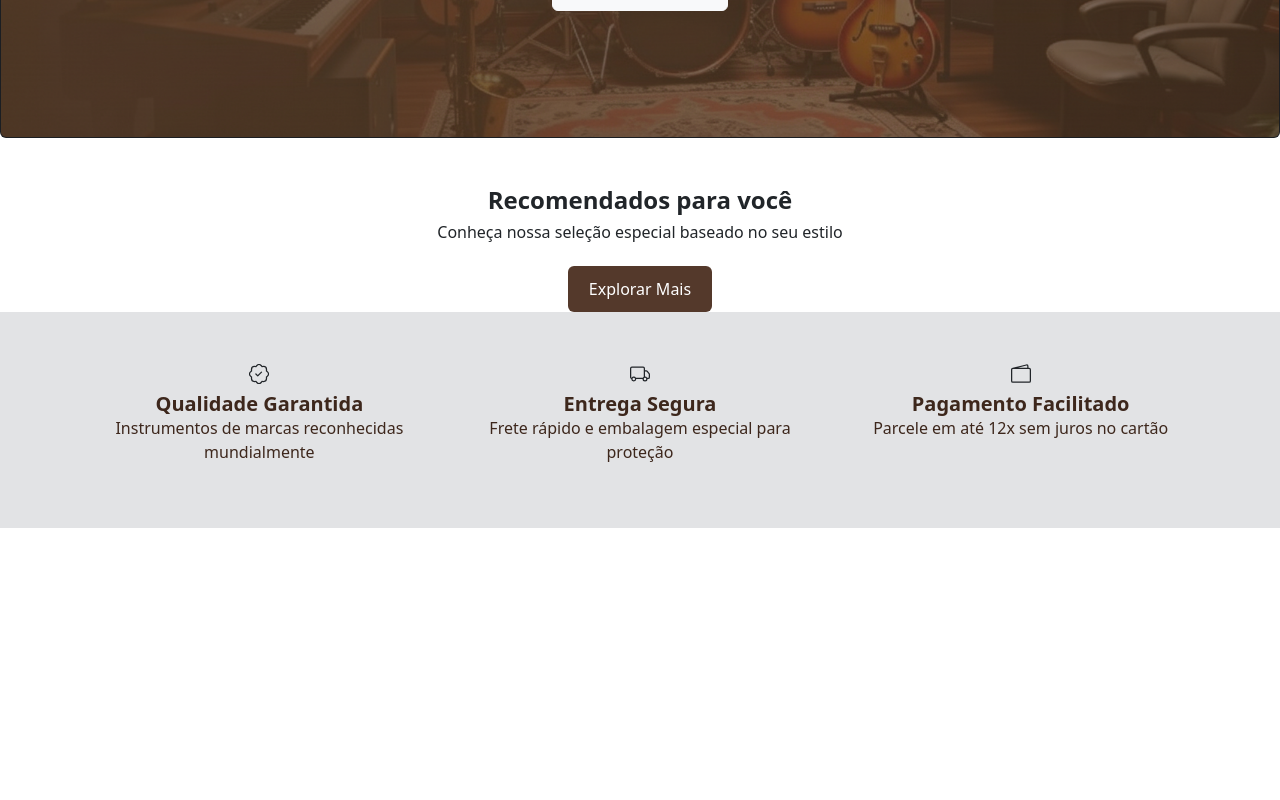
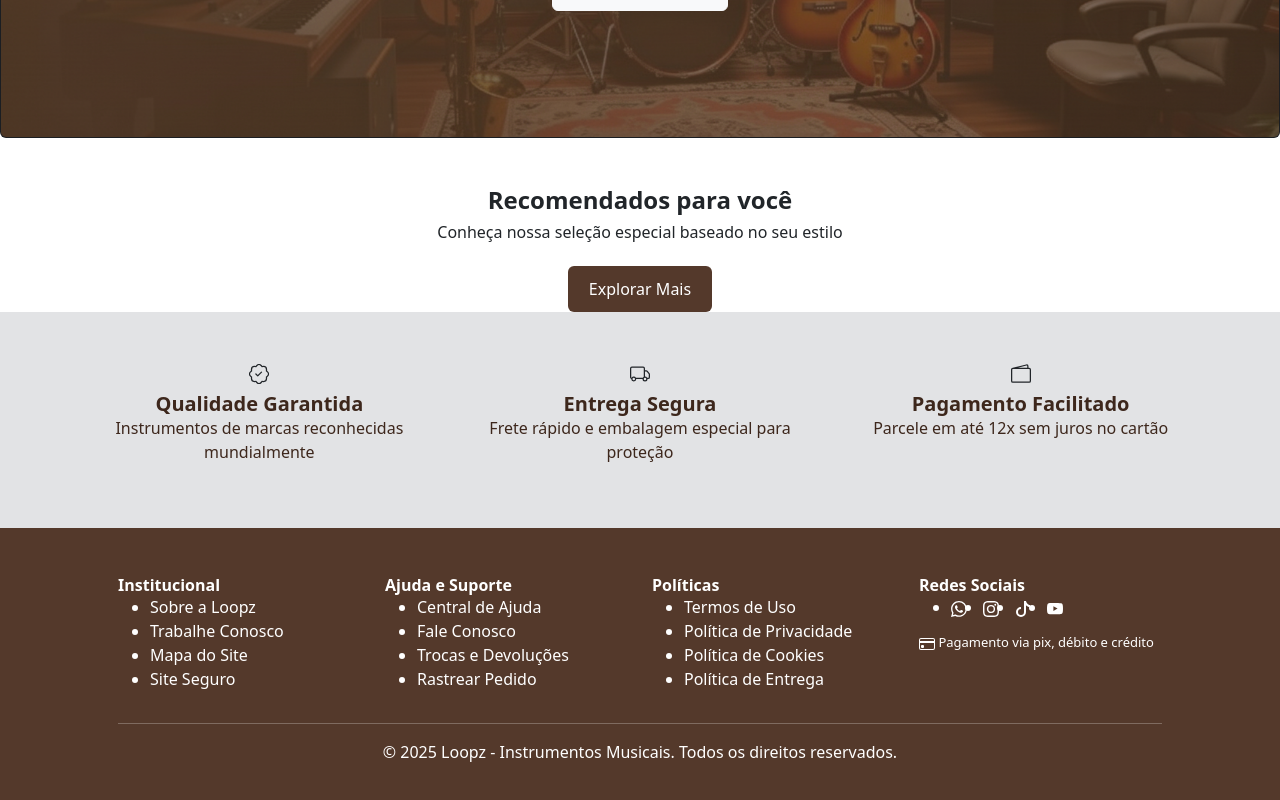
Before and after one commit to LoopzMusic/Loopz_FrontEnd, an Angular app: page / in a window 1280 px wide. Shown: the part 428-1228 px from the top of the page. Before the commit the page ends 956 px from the top, so only its background shows below. Built offline with nearby package versions, Linux system fonts and the light colour scheme.

Commit message:
Feat: footer

```diff
--- a/src/app/app.html
+++ b/src/app/app.html
@@ -1,2 +1,3 @@
 <app-navbar></app-navbar>
 <router-outlet></router-outlet>
+<app-footer></app-footer>
--- a/src/app/app.ts
+++ b/src/app/app.ts
@@ -1,10 +1,11 @@
 import { Component, signal } from '@angular/core';
 import { RouterOutlet } from '@angular/router';
 import { Navbar } from "./components/navbar/navbar";
+import { Footer } from "./components/footer/footer";
 
 @Component({
   selector: 'app-root',
-  imports: [RouterOutlet, Navbar],
+  imports: [RouterOutlet, Navbar, Footer],
   templateUrl: './app.html',
   styleUrl: './app.scss'
 })
--- /dev/null
+++ b/src/app/components/footer/footer.html
@@ -0,0 +1,122 @@
+<div class="footer">
+  <div class="container p-5 d-flex flex-column justify-content-center">
+    <div class="row">
+      <div class="col">
+        <h6 class="fw-bolder mb-0">Institucional</h6>
+        <ul>
+          <li><a routerLink="#">Sobre a Loopz</a></li>
+          <li><a routerLink="#">Trabalhe Conosco</a></li>
+          <li><a routerLink="#">Mapa do Site</a></li>
+          <li><a routerLink="#">Site Seguro</a></li>
+        </ul>
+      </div>
+      <div class="col">
+        <h6 class="fw-bolder mb-0">Ajuda e Suporte</h6>
+        <ul>
+          <li><a routerLink="#">Central de Ajuda</a></li>
+          <li><a routerLink="#">Fale Conosco</a></li>
+          <li><a routerLink="#">Trocas e Devoluções</a></li>
+          <li><a routerLink="#">Rastrear Pedido</a></li>
+        </ul>
+      </div>
+      <div class="col">
+        <h6 class="fw-bolder mb-0">Políticas</h6>
+        <ul>
+          <li><a routerLink="#">Termos de Uso</a></li>
+          <li><a routerLink="#">Política de Privacidade</a></li>
+          <li><a routerLink="#">Política de Cookies</a></li>
+          <li><a routerLink="#">Política de Entrega</a></li>
+        </ul>
+      </div>
+      <div class="col">
+        <h6 class="fw-bolder mb-0">Redes Sociais</h6>
+        <ul class="d-flex gap-3">
+          <li>
+            <a routerLink="#"
+              ><svg
+                xmlns="http://www.w3.org/2000/svg"
+                width="16"
+                height="16"
+                fill="currentColor"
+                class="bi bi-whatsapp"
+                viewBox="0 0 16 16"
+              >
+                <path
+                  d="M13.601 2.326A7.85 7.85 0 0 0 7.994 0C3.627 0 .068 3.558.064 7.926c0 1.399.366 2.76 1.057 3.965L0 16l4.204-1.102a7.9 7.9 0 0 0 3.79.965h.004c4.368 0 7.926-3.558 7.93-7.93A7.9 7.9 0 0 0 13.6 2.326zM7.994 14.521a6.6 6.6 0 0 1-3.356-.92l-.24-.144-2.494.654.666-2.433-.156-.251a6.56 6.56 0 0 1-1.007-3.505c0-3.626 2.957-6.584 6.591-6.584a6.56 6.56 0 0 1 4.66 1.931 6.56 6.56 0 0 1 1.928 4.66c-.004 3.639-2.961 6.592-6.592 6.592m3.615-4.934c-.197-.099-1.17-.578-1.353-.646-.182-.065-.315-.099-.445.099-.133.197-.513.646-.627.775-.114.133-.232.148-.43.05-.197-.1-.836-.308-1.592-.985-.59-.525-.985-1.175-1.103-1.372-.114-.198-.011-.304.088-.403.087-.088.197-.232.296-.346.1-.114.133-.198.198-.33.065-.134.034-.248-.015-.347-.05-.099-.445-1.076-.612-1.47-.16-.389-.323-.335-.445-.34-.114-.007-.247-.007-.38-.007a.73.73 0 0 0-.529.247c-.182.198-.691.677-.691 1.654s.71 1.916.81 2.049c.098.133 1.394 2.132 3.383 2.992.47.205.84.326 1.129.418.475.152.904.129 1.246.08.38-.058 1.171-.48 1.338-.943.164-.464.164-.86.114-.943-.049-.084-.182-.133-.38-.232"
+                />
+              </svg>
+            </a>
+          </li>
+          <li>
+            <a routerLink="#"
+              ><svg
+                xmlns="http://www.w3.org/2000/svg"
+                width="16"
+                height="16"
+                fill="currentColor"
+                class="bi bi-instagram"
+                viewBox="0 0 16 16"
+              >
+                <path
+                  d="M8 0C5.829 0 5.556.01 4.703.048 3.85.088 3.269.222 2.76.42a3.9 3.9 0 0 0-1.417.923A3.9 3.9 0 0 0 .42 2.76C.222 3.268.087 3.85.048 4.7.01 5.555 0 5.827 0 8.001c0 2.172.01 2.444.048 3.297.04.852.174 1.433.372 1.942.205.526.478.972.923 1.417.444.445.89.719 1.416.923.51.198 1.09.333 1.942.372C5.555 15.99 5.827 16 8 16s2.444-.01 3.298-.048c.851-.04 1.434-.174 1.943-.372a3.9 3.9 0 0 0 1.416-.923c.445-.445.718-.891.923-1.417.197-.509.332-1.09.372-1.942C15.99 10.445 16 10.173 16 8s-.01-2.445-.048-3.299c-.04-.851-.175-1.433-.372-1.941a3.9 3.9 0 0 0-.923-1.417A3.9 3.9 0 0 0 13.24.42c-.51-.198-1.092-.333-1.943-.372C10.443.01 10.172 0 7.998 0zm-.717 1.442h.718c2.136 0 2.389.007 3.232.046.78.035 1.204.166 1.486.275.373.145.64.319.92.599s.453.546.598.92c.11.281.24.705.275 1.485.039.843.047 1.096.047 3.231s-.008 2.389-.047 3.232c-.035.78-.166 1.203-.275 1.485a2.5 2.5 0 0 1-.599.919c-.28.28-.546.453-.92.598-.28.11-.704.24-1.485.276-.843.038-1.096.047-3.232.047s-2.39-.009-3.233-.047c-.78-.036-1.203-.166-1.485-.276a2.5 2.5 0 0 1-.92-.598 2.5 2.5 0 0 1-.6-.92c-.109-.281-.24-.705-.275-1.485-.038-.843-.046-1.096-.046-3.233s.008-2.388.046-3.231c.036-.78.166-1.204.276-1.486.145-.373.319-.64.599-.92s.546-.453.92-.598c.282-.11.705-.24 1.485-.276.738-.034 1.024-.044 2.515-.045zm4.988 1.328a.96.96 0 1 0 0 1.92.96.96 0 0 0 0-1.92m-4.27 1.122a4.109 4.109 0 1 0 0 8.217 4.109 4.109 0 0 0 0-8.217m0 1.441a2.667 2.667 0 1 1 0 5.334 2.667 2.667 0 0 1 0-5.334"
+                />
+              </svg>
+            </a>
+          </li>
+          <li>
+            <a routerLink="#"
+              ><svg
+                xmlns="http://www.w3.org/2000/svg"
+                width="16"
+                height="16"
+                fill="currentColor"
+                class="bi bi-tiktok"
+                viewBox="0 0 16 16"
+              >
+                <path
+                  d="M9 0h1.98c.144.715.54 1.617 1.235 2.512C12.895 3.389 13.797 4 15 4v2c-1.753 0-3.07-.814-4-1.829V11a5 5 0 1 1-5-5v2a3 3 0 1 0 3 3z"
+                />
+              </svg>
+            </a>
+          </li>
+          <li>
+            <a routerLink="#"
+              ><svg
+                xmlns="http://www.w3.org/2000/svg"
+                width="16"
+                height="16"
+                fill="currentColor"
+                class="bi bi-youtube"
+                viewBox="0 0 16 16"
+              >
+                <path
+                  d="M8.051 1.999h.089c.822.003 4.987.033 6.11.335a2.01 2.01 0 0 1 1.415 1.42c.101.38.172.883.22 1.402l.01.104.022.26.008.104c.065.914.073 1.77.074 1.957v.075c-.001.194-.01 1.108-.082 2.06l-.008.105-.009.104c-.05.572-.124 1.14-.235 1.558a2.01 2.01 0 0 1-1.415 1.42c-1.16.312-5.569.334-6.18.335h-.142c-.309 0-1.587-.006-2.927-.052l-.17-.006-.087-.004-.171-.007-.171-.007c-1.11-.049-2.167-.128-2.654-.26a2.01 2.01 0 0 1-1.415-1.419c-.111-.417-.185-.986-.235-1.558L.09 9.82l-.008-.104A31 31 0 0 1 0 7.68v-.123c.002-.215.01-.958.064-1.778l.007-.103.003-.052.008-.104.022-.26.01-.104c.048-.519.119-1.023.22-1.402a2.01 2.01 0 0 1 1.415-1.42c.487-.13 1.544-.21 2.654-.26l.17-.007.172-.006.086-.003.171-.007A100 100 0 0 1 7.858 2zM6.4 5.209v4.818l4.157-2.408z"
+                />
+              </svg>
+            </a>
+          </li>
+        </ul>
+        <h6 style="font-size: 13px">
+          <svg
+            xmlns="http://www.w3.org/2000/svg"
+            width="16"
+            height="16"
+            fill="currentColor"
+            class="bi bi-credit-card"
+            viewBox="0 0 16 16"
+          >
+            <path
+              d="M0 4a2 2 0 0 1 2-2h12a2 2 0 0 1 2 2v8a2 2 0 0 1-2 2H2a2 2 0 0 1-2-2zm2-1a1 1 0 0 0-1 1v1h14V4a1 1 0 0 0-1-1zm13 4H1v5a1 1 0 0 0 1 1h12a1 1 0 0 0 1-1z"
+            />
+            <path d="M2 10a1 1 0 0 1 1-1h1a1 1 0 0 1 1 1v1a1 1 0 0 1-1 1H3a1 1 0 0 1-1-1z" />
+          </svg>
+          Pagamento via pix, débito e crédito
+        </h6>
+      </div>
+    </div>
+    <hr />
+    <p class="fw-light text-center">
+      © 2025 Loopz - Instrumentos Musicais. Todos os direitos reservados.
+    </p>
+  </div>
+</div>
--- /dev/null
+++ b/src/app/components/footer/footer.scss
@@ -0,0 +1,4 @@
+.footer {
+    background-color: #54392B;
+    color: white;
+}
```
Also changed, not shown: src/app/components/footer/footer.ts (added, +11 -0 lines), 1 other file (tests, documents, lock files or other folders).
